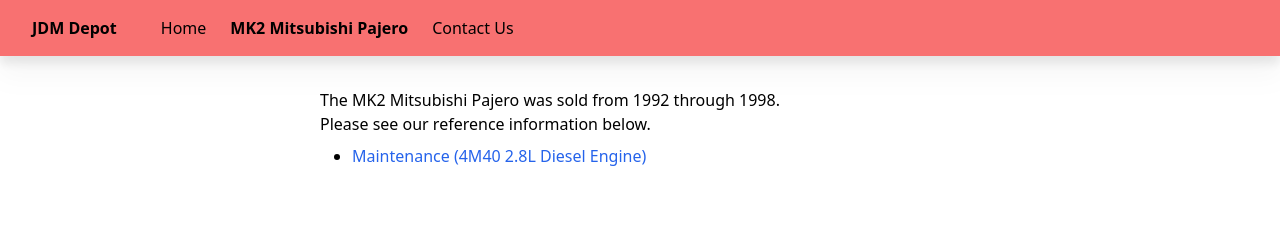
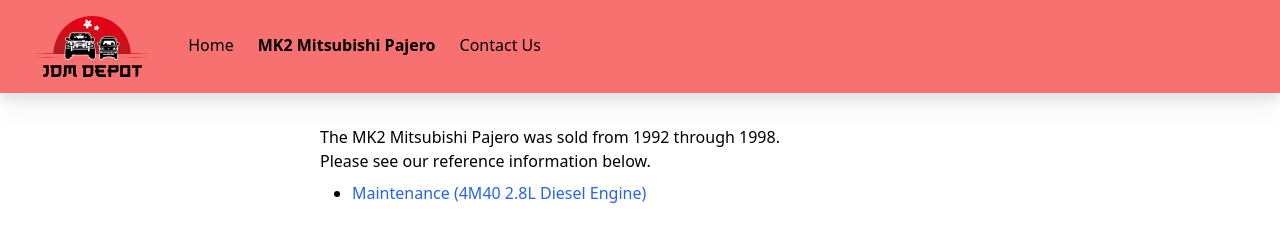
Before and after one commit to kyleratti/JdmDepot, an Astro site: page /cars/mk2-mitsubishi-pajero in a window 1280 px wide. Built offline with nearby package versions, Linux system fonts and the light colour scheme; Astro itself is replaced by a stand-in of ours.

Commit message:
feat: icon

```diff
--- a/src/layouts/Layout.astro
+++ b/src/layouts/Layout.astro
@@ -16,16 +16,19 @@ const { title, metaTags } = Astro.props;
 		<meta charset="UTF-8" />
 		<meta name="description" content={metaTags?.description ?? ""} />
 		<meta name="viewport" content="width=device-width" />
-		<link rel="icon" type="image/svg+xml" href="/favicon.svg" />
+		<link rel="icon" type="image/svg+xml" href="/assets/img/logo-iconoly.svg" />
 		<meta name="generator" content={Astro.generator} />
 		<title>{title} - JDM Depot</title>
 	</head>
 	<body>
-	<header class="bg-red-400 px-4 py-2 lg:px-8 lg:py-4 drop-shadow-xl mb-8">
-		<span class="font-bold mr-10">
-			JDM Depot
-		</span>
-		<Navigation />
+	<header class="bg-red-400 px-4 lg:px-8 lg:py-4 drop-shadow-xl mb-8">
+		<a href="/">
+			<img class="max-w-[120px] inline-block" src="/assets/img/logo.svg" alt="JDM Depot Logo" />
+		</a>
+
+		<div class="ml-8 inline-block">
+			<Navigation />
+		</div>
 	</header>
 
 	<div class="container m-auto">
```
Also changed, not shown: assets/logo/JDM Depot-3-icononly.svg (added), assets/logo/JDM Depot-3-icononly.webp (added), assets/logo/JDM Depot-3.svg (added), assets/logo/JDM Depot-3.webp (added), public/assets/img/logo-iconoly.svg (added), public/assets/img/logo.svg (added), 2 other files.
